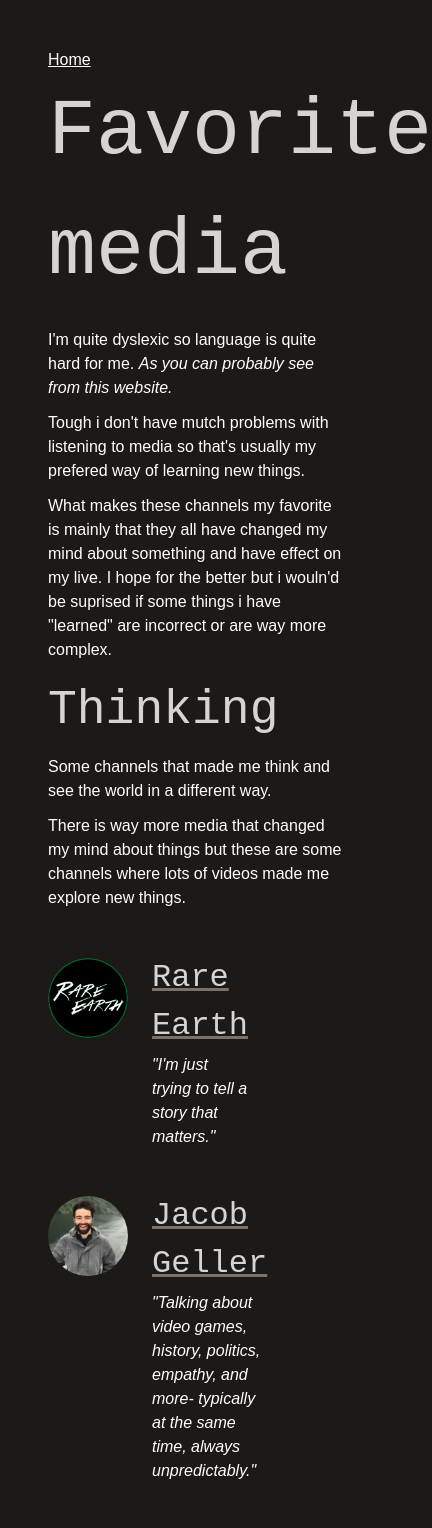
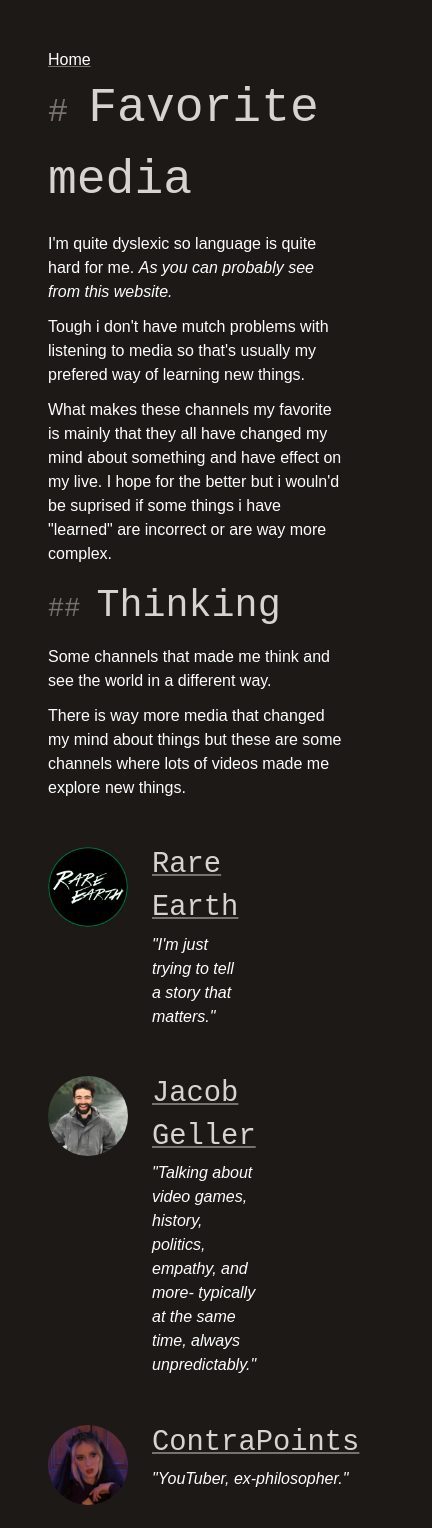
Before and after one commit to mjarkk/mkopenga, a Next.js app: page /blog/favorite-media in a window 390 px wide. Shown: the top 1528 px of the page, 432 px wide, since content can reach past the window. Built offline with nearby package versions, Linux system fonts and the light colour scheme; a web font is replaced by a local one.

Commit message:
More mobile friendly

```diff
--- a/src/app/globals.css
+++ b/src/app/globals.css
@@ -35,9 +35,19 @@
   @apply text-stone-300;
 }
 
+h3::before, h2::before, h1::before {
+  font-variation-settings: "MONO" 0, "CASL" 0.5, "wght" 700, "slnt" 0, "CRSV" 0;
+  font-size: .7em;
+  @apply text-stone-500;
+}
+
 h1 {
   margin-bottom: 1rem;
   font-size: 5rem;
+}
+
+h1:not(.no-prefix)::before {
+  content: '# ';
 }
 
 h2 {
@@ -45,11 +55,40 @@
   font-size: 3rem;
 }
 
+h2:not(.no-prefix)::before {
+  content: '## ';
+}
+
 h3 {
   margin-bottom: .2rem;
   font-size: 2rem;
 }
 
+h3:not(.no-prefix)::before {
+  content: '### ';
+}
+
 a {
   text-decoration: underline;
+  @apply decoration-stone-500;
+  @apply transition-colors bg-stone-900 hover:bg-stone-700;
 }
+
+@media only screen and (max-width: 800px) {
+  h1 {
+    font-size: 4rem;
+  }
+}
+
+
+@media only screen and (max-width: 580px) {
+  h1 {
+    font-size: 3rem;
+  }
+  h2 {
+    font-size: 2.4rem;
+  }
+  h3 {
+    font-size: 1.8rem;
+  }
+}
--- a/src/components/MediaEmbbeds.tsx
+++ b/src/components/MediaEmbbeds.tsx
@@ -31,8 +31,8 @@
             </div> : undefined}
         </div>
         <div>
-            <a href={href} className="inline-block transition-colors bg-stone-900 hover:bg-stone-700 decoration-stone-500">
-                <h3>{title}</h3>
+            <a href={href} className="inline-block">
+                <h3 className="no-prefix">{title}</h3>
             </a>
             {description ?
                 <p className="italic">"{description}"</p>
```
